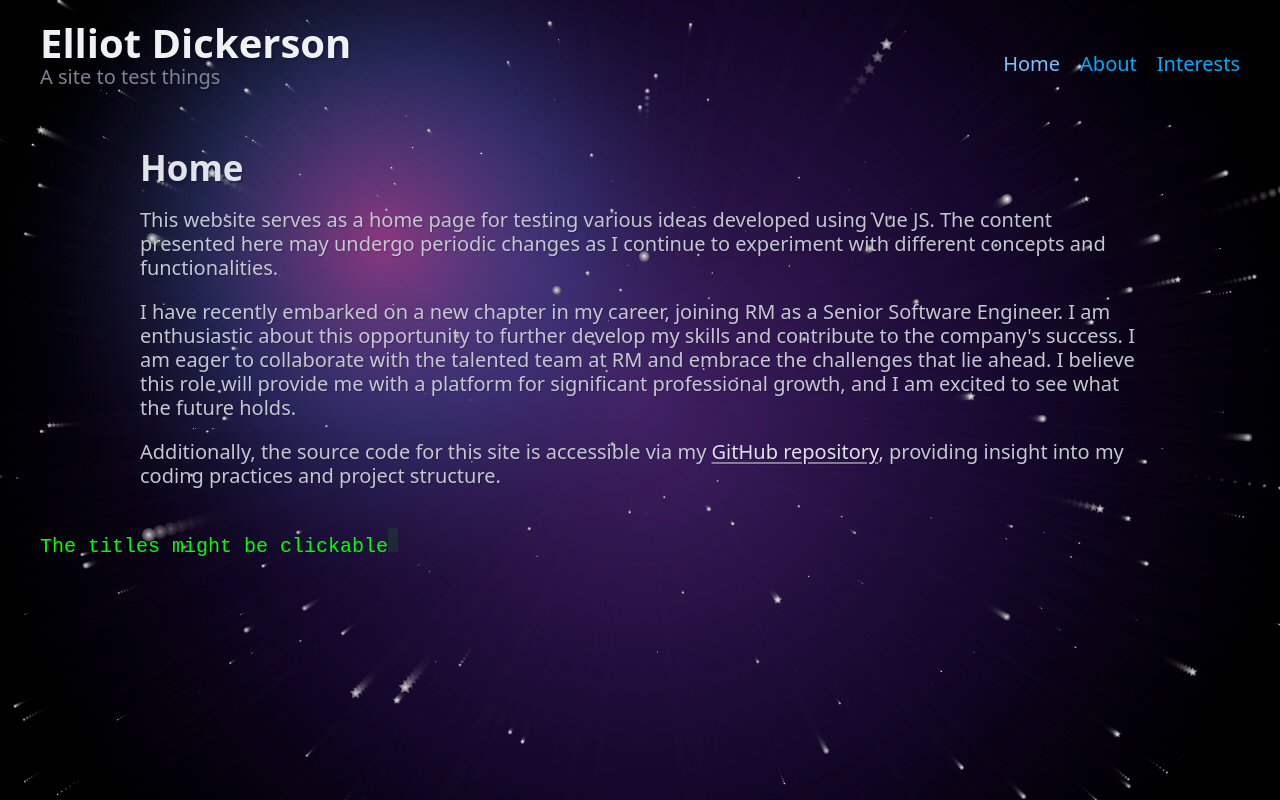
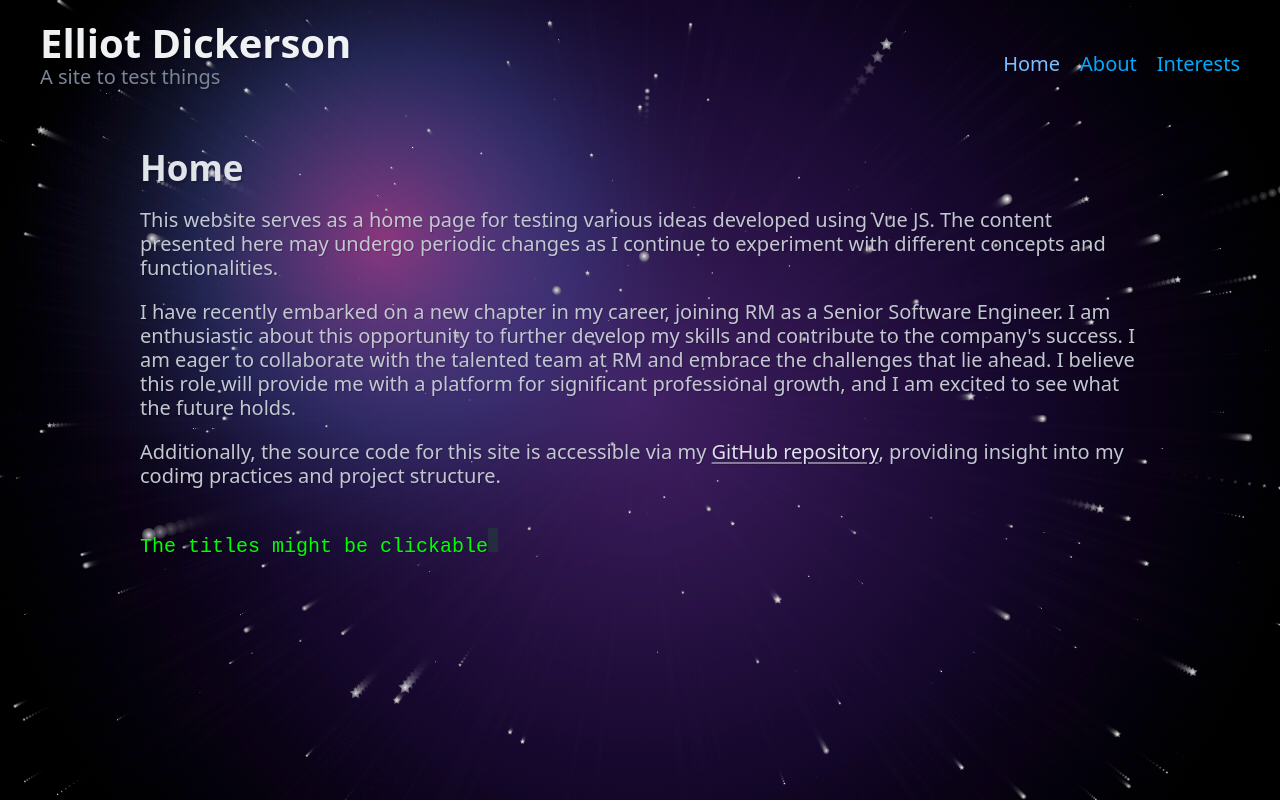
Before and after one commit to toilled/toille-vue, a Vue app: page / in a window 1280 px wide. Built offline with nearby package versions, Linux system fonts and the light colour scheme; no server answers.

Commit message:
Add content-container class to title hint footer

```diff
--- a/src/App.vue
+++ b/src/App.vue
@@ -13,7 +13,11 @@
   <router-view></router-view>
   <Starfield />
   <Transition name="fade">
-    <footer v-if="noFootersShowing && showHint" @click="checker = !checker">
+    <footer
+      v-if="noFootersShowing && showHint"
+      @click="checker = !checker"
+      class="content-container"
+    >
       <TypingText text="The titles might be clickable..." />
     </footer>
   </Transition>
--- a/src/index.css
+++ b/src/index.css
@@ -18,16 +18,19 @@ article {
   box-shadow: 0 3px 10px rgb(0 0 0 / 0.2);
 }
 
-h1 > a,
-h2 > a {
+h1>a,
+h2>a {
   text-decoration: none !important;
+}
+
+section {
+  animation: 1s ease 0s 1 fadein;
 }
 
 section,
 .content-container {
   max-width: 50em;
   margin: 0 auto;
-  animation: 1s ease 0s 1 fadein;
 }
 
 section p,
@@ -40,6 +43,7 @@ section p,
   from {
     opacity: 0;
   }
+
   to {
     opacity: 1;
   }
```
